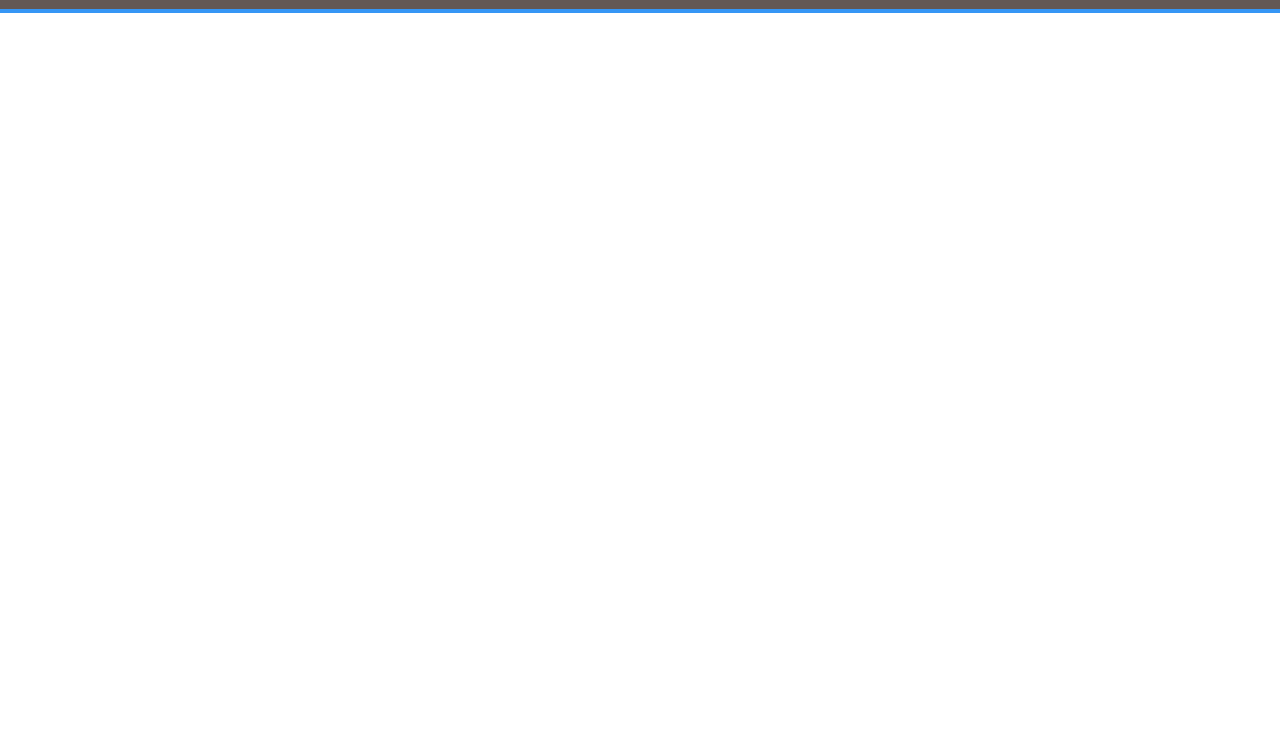
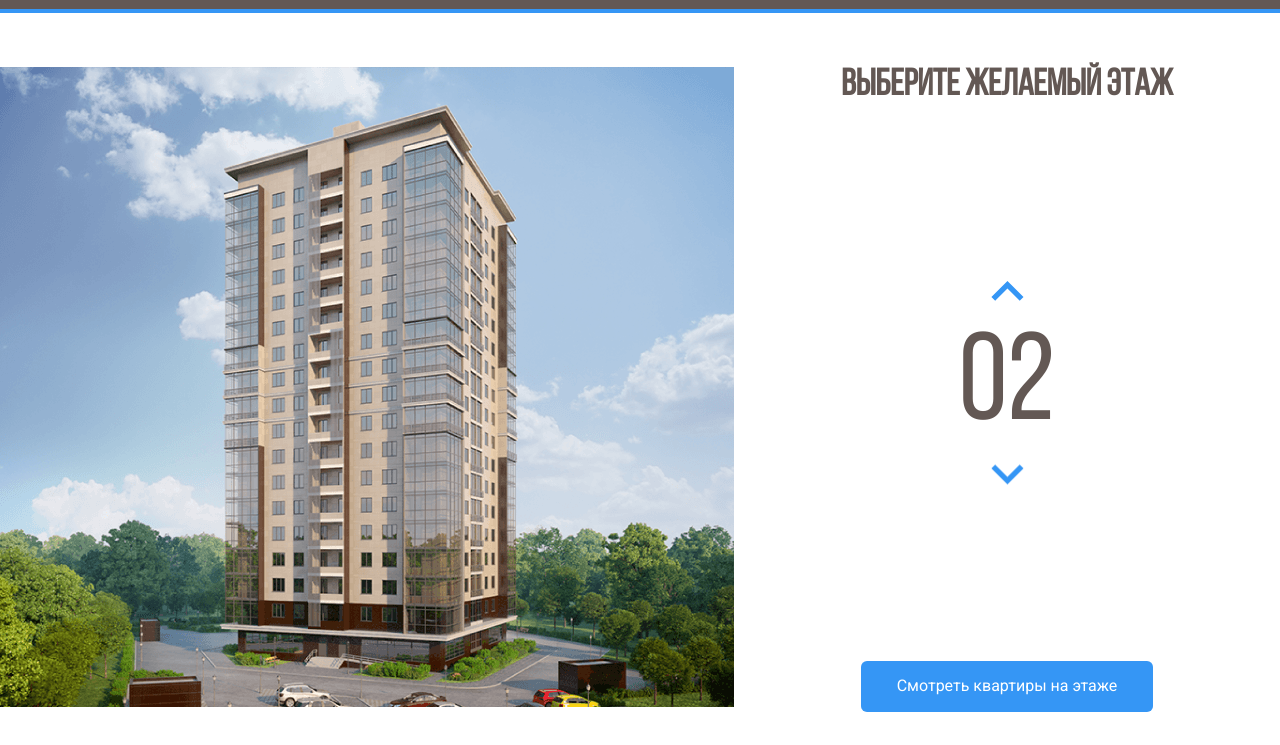
Before and after one commit to fil0o/melody, a plain HTML site: page index.html in a window 1280 px wide. Shown: the part 55-800 px from the top of the page. Drawn offline with Linux system fonts and the light colour scheme.

Commit message:
Добавление шрифтов, и основной части сайта

```diff
--- a/css/style.css
+++ b/css/style.css
@@ -1,3 +1,12 @@
+@font-face {
+  font-family: 'Bebas Neue Cyrillic';
+  src: local('Bebas Neue Cyrillic'), local('BebasNeueCyrillic'),
+      url('../fonts/BebasNeueRegular.woff2') format('woff2'),
+      url('../fonts/BebasNeueRegular.woff') format('woff');
+  font-weight: normal;
+  font-style: normal;
+  font-display: swap;
+}
 * {
   box-sizing: border-box;
 }
@@ -30,7 +39,6 @@ body {
 
 .nav-bar__item {
   margin: 0 40px;
-
 }
 
 .nav-bar__link {
@@ -53,3 +61,69 @@ body {
   text-decoration: none;
   color: #fff;
 }
+
+.main {
+  max-width: 1280px;
+  margin: auto;
+  padding-top: 54px;
+  display: flex;
+}
+
+.home__image path{
+  opacity: 0;
+  cursor: pointer;
+}
+
+.home__image path:hover {
+  opacity: 1;
+}
+
+.main-info {
+  flex-grow: 1;
+  text-align: center;
+  display: flex;
+  flex-direction: column;
+  align-items: center;
+  justify-content: space-between;
+}
+
+.counter-group {
+  display: flex;
+  flex-direction: column;
+  align-items: center;
+}
+
+.counter-button {
+  background-color: #fff;
+  border: none;
+  cursor: pointer;
+}
+
+.counter-down {
+  transform: rotateX(180deg);
+}
+
+.main-title {
+  margin: 0;
+  padding: 0;
+  font-family: 'Bebas Neue Cyrillic', sans-serif;
+  font-size: 37px;
+  line-height: 37px;
+  color: #635854;
+}
+
+.counter-text {
+  font-family: 'Bebas Neue Cyrillic', sans-serif;
+  font-size: 124px;
+  margin-top: 10px;
+  color: #635854;
+}
+
+.button-primary {
+  padding: 16px 36px;
+  background-color: #3596F5;
+  color: #fff;
+  border-radius: 6px;
+  border: none;
+  cursor: pointer;
+}
--- a/index.html
+++ b/index.html
@@ -44,5 +44,52 @@
     </div>
     <!-- /.header__nav-bar -->
   </header>
+
+  <main class="main">
+    <div class="main-image">
+      <svg class="home__image" width="734" height="640" viewbox="0 0 734 640" fill="none" xmlns="http://www.w3.org/2000/svg" xmlns:xlink="http://www.w3.org/1999/xlink">
+        <rect width="734" height="640" fill="url(#pattern0)"/>
+        <defs>
+          <pattern id="pattern0" patterncontentunits="objectBoundingBox" width="1" height="1">
+          <use xlink:href="#image0" transform="translate(-0.00408719) scale(0.0013624 0.0015625)"/>
+          </pattern>
+          <image id="image0" width="740" height="640" xlink:href="img/home.png"/>
+        </defs>
+        <path d="M222 532L442.8 540L512 526.3V548L443.5 567.7L222 556.7V532Z" fill="#3595F6" fill-opacity="0.75"/>
+        <path d="M223 531V506L443.3 509.3L513 506V526L443.7 539L223 531Z" fill="#3595F6" fill-opacity="0.75"/>
+        <path d="M223 505V480H444H513V503L445 510L223 505Z" fill="#3595F6" fill-opacity="0.75"/>
+        <path d="M223 481V456L444.3 452.3L512 459V481H444" fill="#3595F6" fill-opacity="0.75"/>
+        <path d="M223 455V429L444.5 425.7L513 436.7V458L444 451.3L223 455Z" fill="#3595F6" fill-opacity="0.75"/>
+        <path d="M222 428V404.3L443 392L514 415V436.3L443 424L222 428Z" fill="#3595F6" fill-opacity="0.75"/>
+        <path d="M222 406V381L444.2 364.7L514 393.3V414L443.7 392.3L222 406Z" fill="#3595F6" fill-opacity="0.75"/>
+        <path d="M222 381V356L444.5 335.7L514 372.3V393L442 364.3L222 381Z" fill="#3595F6" fill-opacity="0.75"/>
+        <path d="M222 355V331L445 306.3L514 350.3V372L444.7 334L222 355Z" fill="#3595F6" fill-opacity="0.75"/>
+        <path d="M222 330V306L444.5 277.3L514 328.3V349L443.7 306.7L222 330Z" fill="#3595F6" fill-opacity="0.75"/>
+        <path d="M221 306V282L443.3 249L514 308.3V328L444 277.3L221 306Z" fill="#3595F6" fill-opacity="0.75"/>
+        <path d="M222 281V257L443.2 222L513 286V307L444.3 248.7L222 281Z" fill="#3595F6" fill-opacity="0.75"/>
+        <path d="M222 257V232L444.3 194L513 264.3V285L444 221L222 257Z" fill="#3595F6" fill-opacity="0.75"/>
+        <path d="M222 231V206L442.8 162.3L513 241.3V264L444 190.7L222 231Z" fill="#3595F6" fill-opacity="0.75"/>
+        <path d="M223 207V182L443 134L513 219V242L442.3 162.7L223 207Z" fill="#3595F6" fill-opacity="0.75"/>
+        <path d="M222 182V157L441.8 105L513 197.3V220L443.3 133.7L222 182Z" fill="#3595F6" fill-opacity="0.75"/>
+        <path d="M222 157V131L444 74.3L513 176V197L443.7 105.3L222 157Z" fill="#3595F6" fill-opacity="0.75"/>
+        </svg>
+    </div>
+    <!-- /.main-image -->
+
+    <div class="main-info">
+      <h2 class="main-title">Выберите желаемый этаж</h2>
+      <div class="counter-group">
+        <button class="counter-button counter-up">
+          <img src="img/arrow.svg" alt="counter-arrow-up" class="counter-arrow counter-arrow-up">
+        </button>
+        <span class="counter-text">02</span>
+        <button class="counter-button counter-down">
+          <img src="img/arrow.svg" alt="counter-arrow-up" class="counter-arrow counter-arrow-up">
+        </button>
+      </div>
+      <button class="button-primary">Смотреть  квартиры на этаже</button>
+    </div>
+    <!-- /.main-info -->
+  </main>
 </body>
 </html>
```
Also changed, not shown: fonts/BebasNeueRegular.woff (added), fonts/BebasNeueRegular.woff2 (added), img/Group 3.svg (added), img/arrow.svg (added), img/home.png (added).
